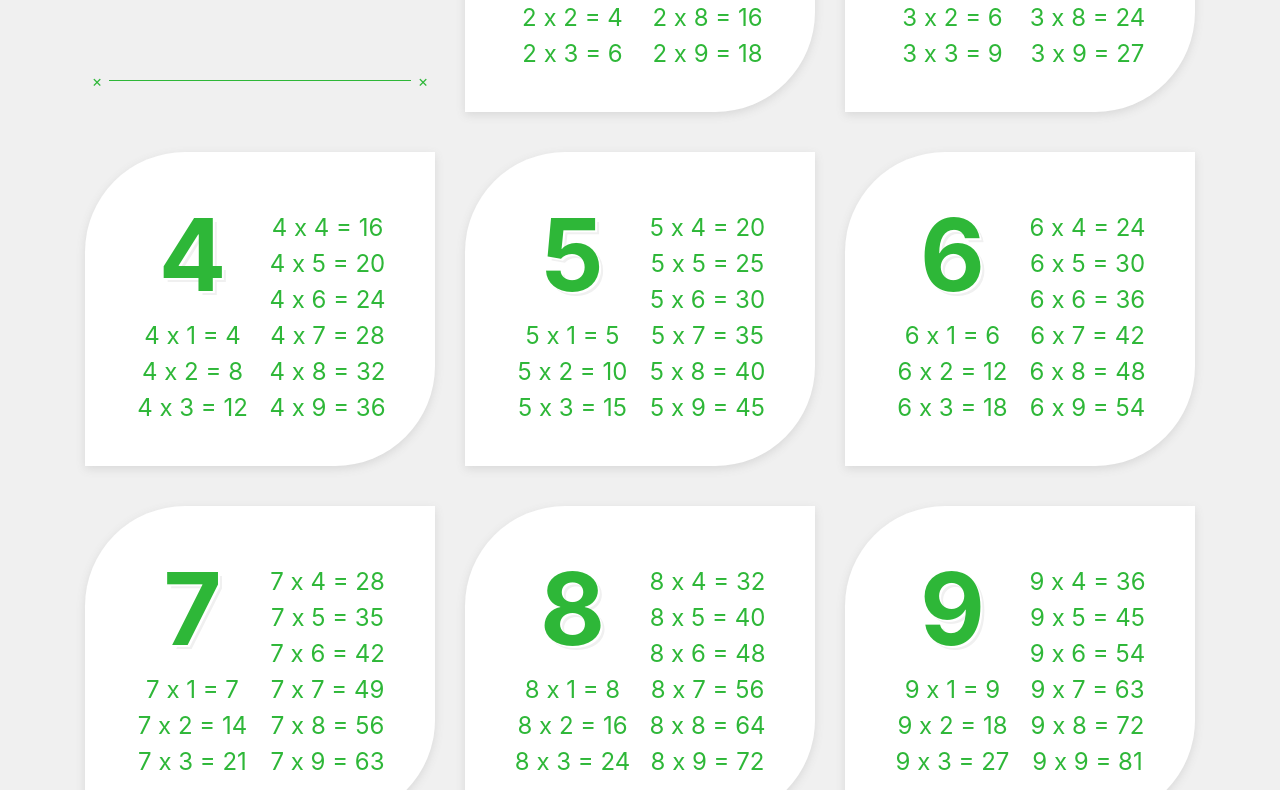
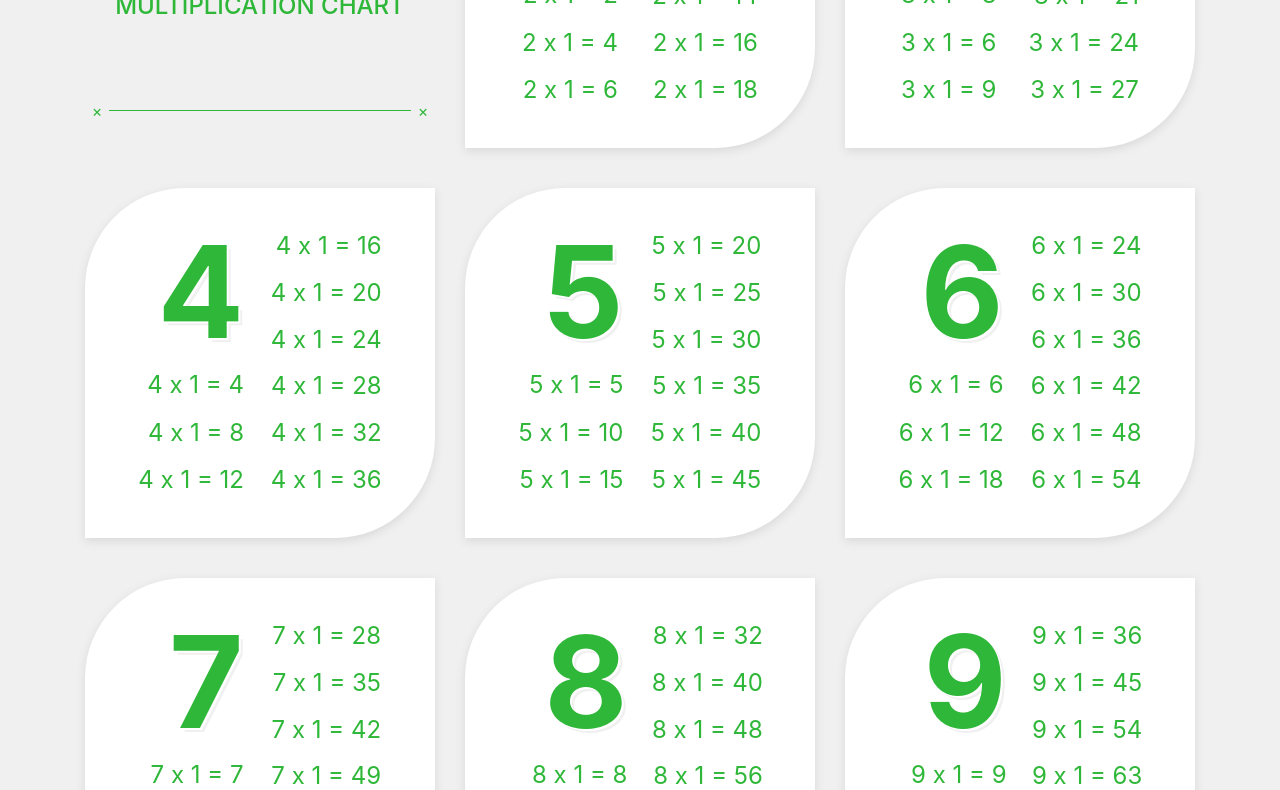
Before and after one commit to linxinemily/JS-challenge-01, a website built with webpack: page src/index.html in a window 1280 px wide. Shown: the part 282-1072 px from the top of the page. Built offline with nearby package versions, Linux system fonts and the light colour scheme.

Commit message:
fix some style

```diff
--- a/src/js/index.ts
+++ b/src/js/index.ts
@@ -14,20 +14,11 @@ for (let i = 2; i < 11; i++) {
 function addNewElement(startNum : number) {
     let newCell : HTMLElement = document.createElement('div')
     newCell.className = 'grid-cell'
-    newCell.innerHTML = `<div class="grid-cell-left">
-        <div class="title">${startNum}</div>
-        <div>${startNum} x 1 = ${startNum * 1 }</div>
-        <div>${startNum} x 2 = ${startNum * 2 }</div>
-        <div>${startNum} x 3 = ${startNum * 3 }</div>
-    </div>
-    <div class="grid-cell-right">
-        <div>${startNum} x 4 = ${startNum * 4 }</div>
-        <div>${startNum} x 5 = ${startNum * 5 }</div>
-        <div>${startNum} x 6 = ${startNum * 6 }</div>
-        <div>${startNum} x 7 = ${startNum * 7 }</div>
-        <div>${startNum} x 8 = ${startNum * 8 }</div>
-        <div>${startNum} x 9 = ${startNum * 9 }</div>
-    </div>`
+    let str :string = `<div class="title">${startNum}</div>`
+    for (let i = 1; i < 10; i++) {
+        str += `<div>${startNum} x 1 = ${startNum * i }</div>`
+    }
+    newCell.innerHTML = str
     grid.insertBefore(newCell, titleCell.nextSibling)
 }
 for (let i = 9; i > 1; i--) {
--- a/src/scss/style.scss
+++ b/src/scss/style.scss
@@ -27,23 +27,27 @@ h1, h2, h3, h4 { color: $color-primary }
         display: flex;
         align-items: flex-end;
         text-align: center;
+        flex-wrap: wrap;
+        flex-direction: column;
+        justify-content: space-between;
+        align-content: space-around;
+        height: 350px;
         color: $color-primary;
         font-size: 24px;
         background-color: $color-white;
         padding: 40px;
         border-radius: 100px 0 100px 0;
         box-shadow: 0 3px 10px #D8D8D8;
-        &-left, &-right {
-            flex: 0 0 50%;
-            .title {
-                font-weight: 700;
-                font-size: 100px;
-                line-height: 126px;
-                text-shadow: 2px 2px 0 $color-white, 4px 4px 0 $color-lightGray;
-            }
-        }
     }
 }
+
+.title {
+    font-weight: 700;
+    font-size: 128px;
+    line-height: 128px;
+    text-shadow: 2px 2px 0 $color-white, 4px 4px 0 $color-lightGray;
+}
+
 .line {
     height: 1px;
     width: 100%;
```
